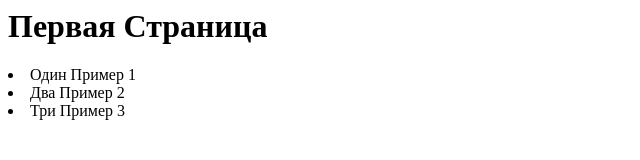
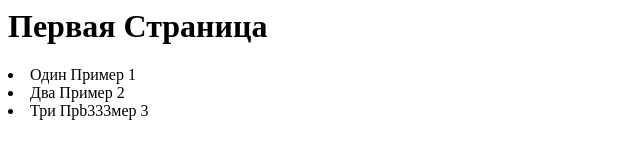
Before and after one commit to Dimanmax/h-w, a plain HTML site: page index.html in a window 1280 px wide. Shown: the full height of the page, 0-640 px from the left. Drawn offline with Linux system fonts and the light colour scheme.

Commit message:
commit v3 edit index

```diff
--- a/index.html
+++ b/index.html
@@ -1,4 +1,4 @@
 <h1>Первая Страница</h1>
 <li>Один Пример 1</li>
 <li>Два Пример 2</li>
-<li>Три Пример 3</li>
+<li>Три Прb333мер 3</li>
```
